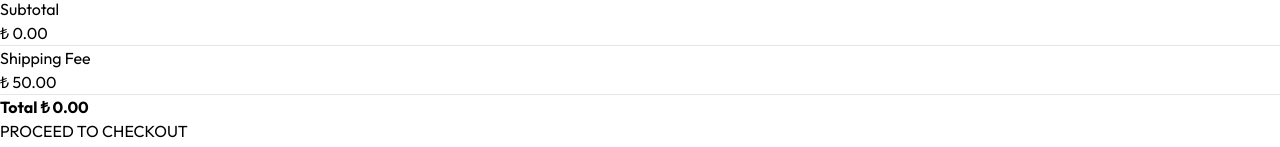
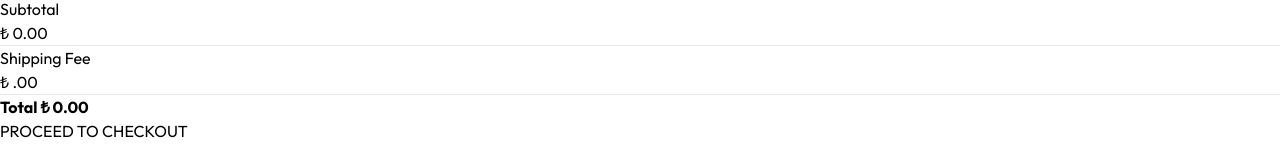
Before and after one commit to birgulkurtcu/ecommerce-frontend, a React (Vite) app: page /cart in a window 1280 px wide. Shown: the part 501-648 px from the top of the page. Built offline with nearby package versions, Linux system fonts and the light colour scheme.

Commit message:
CartTotal

```diff
--- a/src/components/CartTotal.jsx
+++ b/src/components/CartTotal.jsx
@@ -3,7 +3,7 @@ import {useContext} from "react";
 import Title from "./Title.jsx";
 
 const CartTotal = () => {
-    const {currency, deliveryFee, getCartAmount} = useContext(ShopContext);
+    const {currency, delivery_fee, getCartAmount} = useContext(ShopContext);
     return (
         <div className={"w-full"}>
             <div className={"text-2xl"}>
@@ -18,13 +18,13 @@ const CartTotal = () => {
 
                 <div className={"flex justify-between"}>
                     <p>Shipping Fee</p>
-                    <p> {currency} {deliveryFee}.00 </p>
+                    <p> {currency} {delivery_fee}.00 </p>
                 </div>
                 <hr />
 
                 <div className={"flex justify-between"}>
                     <b>Total</b>
-                    <b> {currency} {getCartAmount() === 0 ? 0 : getCartAmount() + deliveryFee}.00 </b>
+                    <b> {currency} {getCartAmount() === 0 ? 0 : getCartAmount() + delivery_fee}.00 </b>
                 </div>
             </div>
         </div>
```
